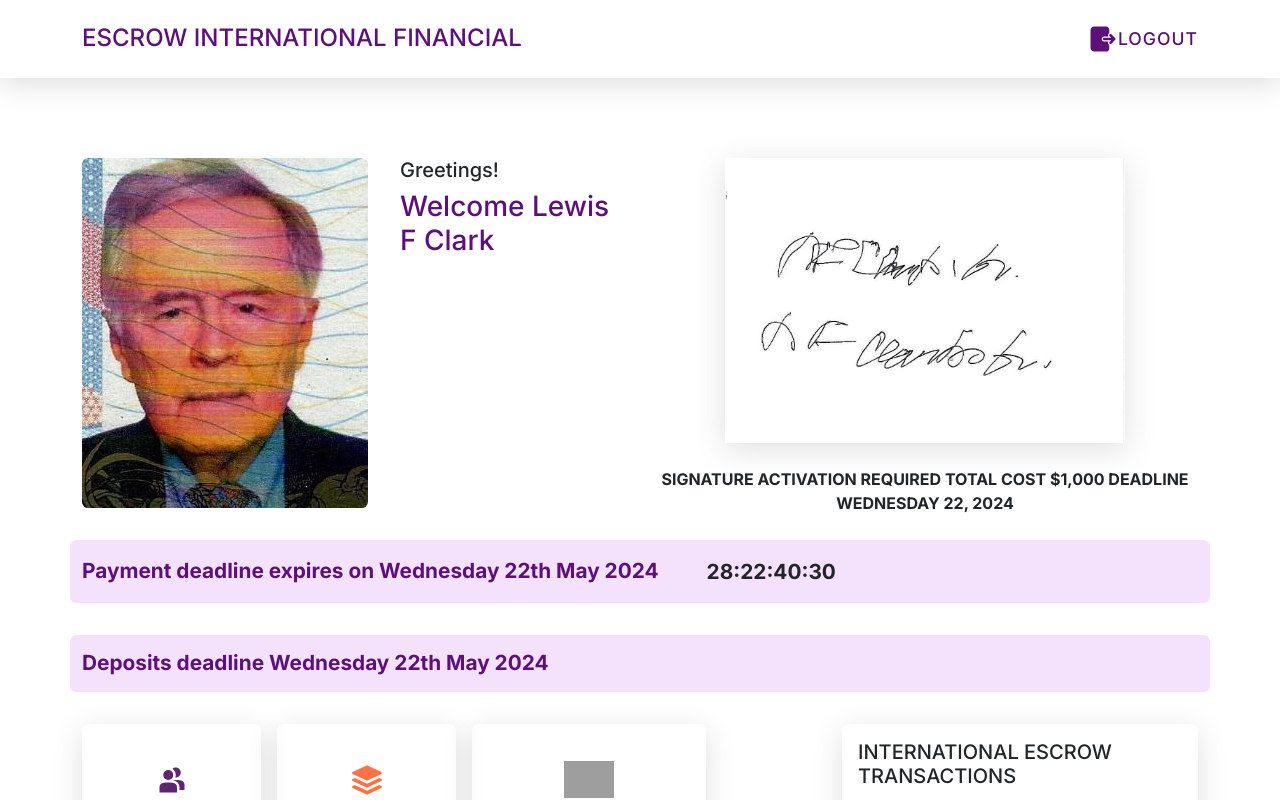
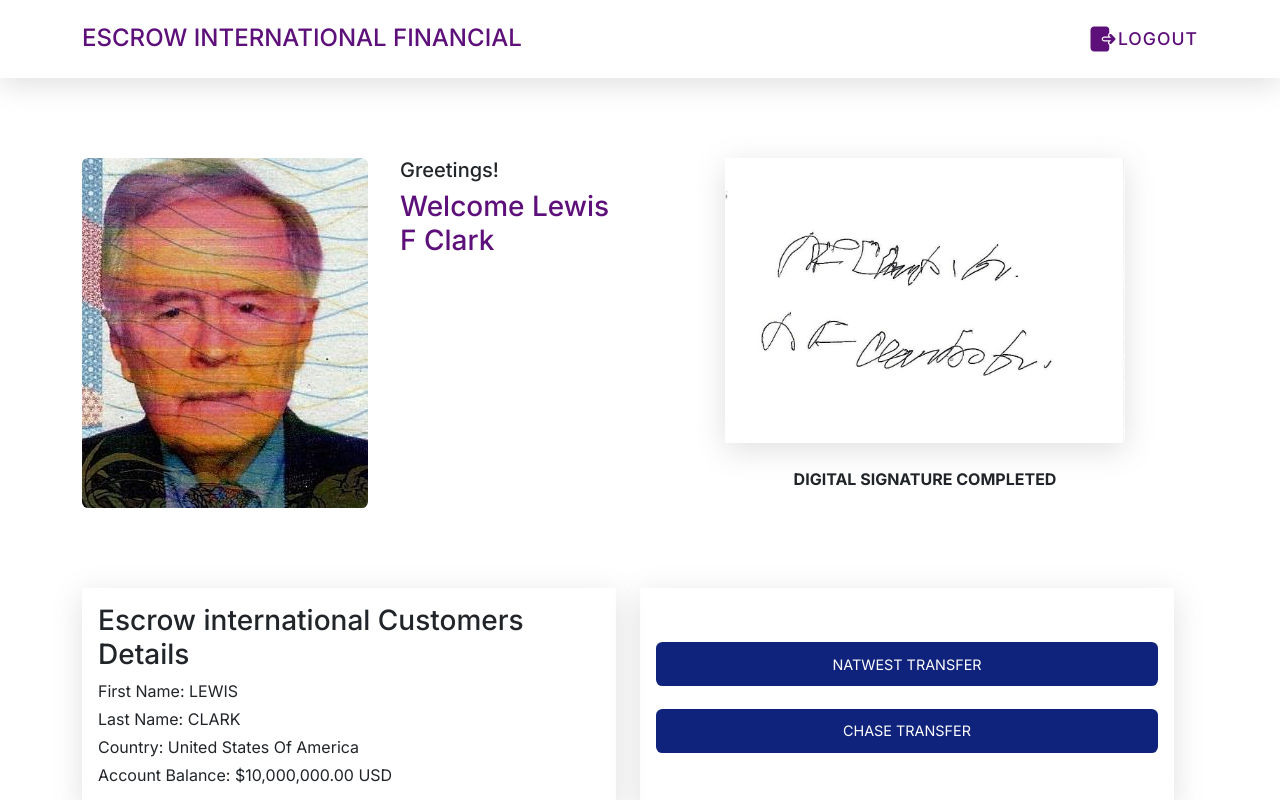
Before and after one commit to MujeebBinAzhar/escrow, a Next.js app: page /admindashboard in a window 1280 px wide. Shown: the top 800 px of the page. Built offline with nearby package versions, Linux system fonts and the light colour scheme; grey boxes are pictures that could not be loaded.

Commit message:
new changes

```diff
--- a/src/app/admindashboard/page.jsx
+++ b/src/app/admindashboard/page.jsx
@@ -1,11 +1,138 @@
-import React from "react";
+"use client";
+import React, { useState } from "react";
 import Link from "next/link";
 import CountdownTimer from "../components/CountdownTimer";
 
 const page = () => {
+  const [natwest, setNatwest] = useState(false);
+  const [chase, setChase] = useState(false);
+
+  const [pending, setPending] = useState(false);
+  const [natwestTransfer, setNatwestTransfer] = useState({
+    firstName: "",
+    lastName: "",
+    accountNumber: "",
+    sortCode: "",
+    amount: "",
+  });
+
+  const natwestChange = (e) => {
+    setNatwestTransfer({
+      ...natwestTransfer,
+      [e.target.name]: e.target.value,
+    });
+    console.log(natwestTransfer);
+  };
+
+  const natwestSubmitHandler = (e) => {
+    e.preventDefault();
+
+    if (
+      natwestTransfer.firstName === "" ||
+      natwestTransfer.lastName === "" ||
+      natwestTransfer.accountNumber === "" ||
+      natwestTransfer.sortCode === "" ||
+      natwestTransfer.amount === ""
+    ) {
+      alert("All fields are required");
+      return;
+    }
+
+    if (natwestTransfer.amount > 5000000) {
+      alert("Amount should be less than $5,000,000");
+      return;
+    }
+    setNatwest(false);
+    setPending(true);
+  };
+
   return (
     <>
-      <div>
+      {natwest && (
+        <div className="admin-nat-model">
+          <div className="natwest">
+            <div className="text-end">
+              <img
+                src="/plus.svg"
+                className="admin-cross"
+                alt=""
+                onClick={() => setNatwest(false)}
+              />
+            </div>
+
+            <div className="nat-form mt-3">
+              <form onSubmit={natwestSubmitHandler}>
+                <input
+                  type="text"
+                  className="custom-field mt-3"
+                  placeholder="Beneficiary First Name:"
+                  name="firstName"
+                  value={natwestTransfer.firstName}
+                  onChange={natwestChange}
+                />
+                <input
+                  type="text"
+                  className="custom-field mt-3"
+                  placeholder="Beneficiary Last Name:"
+                  name="lastName"
+                  value={natwestTransfer.lastName}
+                  onChange={natwestChange}
+                />
+                <input
+                  type="text"
+                  className="custom-field mt-3"
+                  placeholder="Beneficiary Account Number:"
+                  name="accountNumber"
+                  value={natwestTransfer.accountNumber}
+                  onChange={natwestChange}
+                />
+                <input
+                  type="text"
+                  className="custom-field mt-3"
+                  placeholder="Bank Sort Code:"
+                  name="sortCode"
+                  value={natwestTransfer.sortCode}
+                  onChange={natwestChange}
+                />
+                <input
+                  type="number"
+                  className="custom-field mt-3"
+                  placeholder="Enter Amount (Max $5,000,000)"
+                  name="amount"
+                  value={natwestTransfer.amount}
+                  onChange={natwestChange}
+                />
+                <button type="submit" className="admin-btn mt-4">
+                  Transfer
+                </button>
+              </form>
+            </div>
+          </div>
+        </div>
+      )}
+      {
+        pending &&  <div className="admin-nat-model">
+        <div className="pending-pop-up">
+
+
+          <div className="natwest">
+          <div className="text-end">
+            <img
+              src="/plus.svg"
+              className="admin-cross"
+              alt=""
+              onClick={() => setPending(false)}
+            />
+          </div>
+            <p>Thanks for transaction</p>
+            <h4>TRANSACTION PENDING</h4>
+          </div>
+        </div>
+      </div>
+      }
+
+
+
       <section className="dash-navigation">
         <div className="container">
           <div className="dash-inner">
@@ -23,7 +150,6 @@ const page = () => {
       </section>
       <section className="dashboard">
         <div className="container">
-
           <div className="row">
             <div className="col-lg-6">
               <div className="top">
@@ -37,20 +163,40 @@ const page = () => {
               </div>
             </div>
             <div className="col-lg-6 d-flex flex-column align-items-center mt-4 mt-lg-0">
-              <img src="sig.jpeg" alt="signature"
-                className="sig-img"
-
-                />
+              <img src="sig.jpeg" alt="signature" className="sig-img" />
 
               <p className="mt-4 text-center">
-                  <b>SIGNATURE ACTIVATION REQUIRED TOTAL COST $1,000 DEADLINE WEDNESDAY 22, 2024</b>
+                <b>DIGITAL SIGNATURE COMPLETED</b>
               </p>
             </div>
           </div>
 
+          <div className="row py-5">
             <div className="row">
-              <CountdownTimer />
+              <div className="col-md-6">
+                <div className="custom-card">
+                  <h3>Escrow international Customers Details</h3>
 
+                  <p className="mb-1">First Name: LEWIS</p>
+                  <p className="mb-1">Last Name: CLARK</p>
+                  <p className="mb-1">Country: United States Of America</p>
+                  <p className="mb-1">Account Balance: $10,000,000.00 USD </p>
+                </div>
+              </div>
+              <div className="col-md-6 mt-4 mt-md-0">
+                <div className="custom-card">
+                  <button
+                    className="admin-btn"
+                    onClick={() => setNatwest(true)}
+                  >
+                    NATWEST TRANSFER
+                  </button>
+                  <button className="admin-btn" onClick={() => setNatwest(true)} >CHASE TRANSFER</button>
+                </div>
+              </div>
+            </div>
+          </div>
+          <div className="row pt-5">
             <div className="col-lg-8">
               <ul className="dash-top-ul">
                 <li>
@@ -89,7 +235,7 @@ const page = () => {
                     </div>
                   </div>
                 </li>
-                  <li>
+                {/* <li>
                     <div className="dash-card p-1">
                       <img src="clock.svg" alt />
 
@@ -171,7 +317,7 @@ const page = () => {
                         </div>
                       </div>
                     </div>
-                  </li>
+                  </li> */}
               </ul>
               <div className="trans-card">
                 <h4 className="purple">Details</h4>
@@ -218,9 +364,7 @@ const page = () => {
                       </div>
                       <div className="details">
                         <p>
-                            <span className="black fw-bold">
-                              Chase&nbsp;Bank
-                            </span>
+                          <span className="black fw-bold">Chase&nbsp;Bank</span>
                         </p>
                       </div>
                       <div className="details">
@@ -301,11 +445,7 @@ const page = () => {
             </div>
             <div className="col-lg-4 mt-3 mt-lg-0">
               <div className="trans-card">
-                  <img
-                    src="card-back.jpeg"
-                    className="img-fluid"
-                    alt="updates"
-                  />
+                <img src="card-back.jpeg" className="img-fluid" alt="updates" />
               </div>
             </div>
           </div>
@@ -323,7 +463,6 @@ const page = () => {
           </div>
         </div>
       </section>
-      </div>
     </>
   );
 };
--- a/src/app/common/Navbar.jsx
+++ b/src/app/common/Navbar.jsx
@@ -1,7 +1,7 @@
 import React from "react";
 import styles from "./navbar.module.scss";
 import Link from "next/link";
-import NavBtn from "../components/NavBtn";
+
 
 const Navbar = () => {
 
@@ -20,7 +20,7 @@ const Navbar = () => {
             <Link className="me-3" href="/about"> About </Link>
             <Link className="me-3" href="/visa-debit"> <img src="visa.png" className="nav-visa"  alt="visacard" /> Visa Debit </Link>
             <Link className="ms-3" href="/login"> Login </Link>
-           <NavBtn/>
+
 
 
             </div>
--- a/src/app/globals.css
+++ b/src/app/globals.css
@@ -121,6 +121,7 @@ body {
 .dash-top-ul li {
   margin-right: 1rem;
   margin-bottom: 1rem;
+  flex: 1;
 }
 .dash-top-ul li .dash-card {
   padding: 1rem 2rem;
@@ -354,6 +355,15 @@ body {
   }
 }
 
+.custom-card {
+  padding: 1rem;
+  box-shadow: rgba(100, 100, 111, 0.2) 0px 7px 29px 0px;
+  height: 100%;
+  display: flex;
+  flex-direction: column;
+  justify-content: center;
+}
+
 .custom-field {
   width: 100%;
   padding: 0.7rem 1rem;
@@ -456,14 +466,16 @@ body {
   border-radius: 0.4rem;
   font-size: 1.1rem;
 }
-.visa-card .input, .visa-card button {
+.visa-card .input,
+.visa-card button {
   width: 48%;
 }
 @media all and (max-width: 992px) {
   .visa-card {
     flex-direction: column;
   }
-  .visa-card .input, .visa-card button {
+  .visa-card .input,
+  .visa-card button {
     width: 100%;
   }
 }
@@ -557,4 +569,55 @@ body {
   width: 100%;
   max-width: 400px;
   box-shadow: rgba(100, 100, 111, 0.2) 0px 7px 29px 0px;
+}
+
+.admin-btn {
+  background-color: #10237c;
+  color: #fff;
+  padding: 0.7rem 1rem;
+  border-radius: 0.4rem;
+  border: 0;
+  text-transform: capitalize;
+  font-size: 0.9rem;
+  margin-left: 1rem;
+  display: block;
+  width: 100%;
+  margin: 0.7rem 0;
+}
+
+.admin-nat-model {
+  position: fixed;
+  left: 0;
+  right: 0;
+  background-color: rgba(0, 0, 0, 0.8);
+  padding: 1rem;
+  width: 100%;
+  height: 100%;
+  z-index: 9999;
+  border-radius: 0.4rem;
+}
+
+.natwest {
+  position: fixed;
+  top: 50%;
+  left: 50%;
+  transform: translate(-50%, -50%);
+  background-color: #fff;
+  border-radius: 0.4rem;
+  width: 500px;
+  padding: 1rem 0.7rem;
+}
+.natwest p {
+  font-size: 1.1rem;
+}
+.natwest .admin-cross {
+  rotate: 45deg;
+}
+.natwest h4 {
+  color: #10237c;
+}
+@media all and (max-width: 768px) {
+  .natwest {
+    width: 98%;
+  }
 }/*# sourceMappingURL=globals.css.map */
--- a/src/app/globals.scss
+++ b/src/app/globals.scss
@@ -115,12 +115,13 @@ body {
   padding: 0;
   margin: 0;
   display: flex;
+
   flex-wrap: wrap;
   li {
-
     margin-right: 1rem;
     margin-bottom: 1rem;
 
+    flex: 1;
     .dash-card {
       padding: 1rem 2rem;
       display: flex;
@@ -354,6 +355,15 @@ body {
   }
 }
 
+.custom-card {
+  padding: 1rem;
+  box-shadow: rgba(100, 100, 111, 0.2) 0px 7px 29px 0px;
+  height: 100%;
+  display: flex;
+  flex-direction: column;
+  justify-content: center;
+}
+
 .custom-field {
   width: 100%;
   padding: 0.7rem 1rem;
@@ -418,7 +428,7 @@ body {
     margin-bottom: 1rem;
   }
 
-  .active{
+  .active {
     background-color: #000;
   }
 }
@@ -440,10 +450,8 @@ body {
   display: flex;
   gap: 1rem;
 
-
-
-  .input{
-    input{
+  .input {
+    input {
       width: 100%;
       padding: 0.6rem;
       border-radius: 0.4rem;
@@ -451,7 +459,7 @@ body {
     }
   }
 
-  button{
+  button {
     background-color: #10237c;
     color: #fff;
     text-transform: uppercase;
@@ -461,46 +469,45 @@ body {
     font-size: 1.1rem;
   }
 
-  .input , button {
+  .input,
+  button {
     width: 48%;
   }
 
   @media all and (max-width: 992px) {
     flex-direction: column;
 
-    .input , button {
+    .input,
+    button {
       width: 100%;
     }
   }
 }
 
-
-.region{
+.region {
   box-shadow: rgba(100, 100, 111, 0.2) 0px 7px 29px 0px;
   padding: 1rem;
   margin-bottom: 1rem;
   border-radius: 0.4rem;
-  h4{
-
-  font-size: 1.2rem;
-  font-weight: 500;
+  h4 {
+    font-size: 1.2rem;
+    font-weight: 500;
   }
-  ul{
+  ul {
     padding: 0;
     list-style: none;
     margin: 0;
     display: flex;
     flex-wrap: wrap;
     margin-top: 1rem;
-    li{
+    li {
       margin-right: 1rem;
       margin-left: 0.5rem;
       position: relative;
       font-weight: bold;
 
-
-      &::after{
-        content: '';
+      &::after {
+        content: "";
         position: absolute;
         width: 2px;
         height: 20px;
@@ -512,48 +519,42 @@ body {
   }
 
   @media all and (max-width: 992px) {
-    ul{
+    ul {
       display: block;
-      li{
+      li {
         margin-bottom: 0.5rem;
       }
     }
   }
 }
 
-
-.nav-visa{
+.nav-visa {
   max-width: 45px;
-
 }
 
-
-.usa{
+.usa {
   text-transform: capitalize;
   font-weight: 500;
   color: #1a046f;
-  span{
+  span {
     text-transform: capitalize;
     font-weight: bold;
     margin-top: 1rem;
   }
 }
 
-
 .payment-para {
   text-align: start !important;
   font-size: 0.8rem;
 }
 
-
-.payment-box{
+.payment-box {
   display: flex;
   justify-content: space-between;
   max-width: 90px;
 }
 
-
-.nav-btn{
+.nav-btn {
   background-color: #10237c;
   color: #fff;
   padding: 0.5rem 1rem;
@@ -563,15 +564,67 @@ body {
   font-size: 0.9rem;
   margin-left: 1rem;
 
-  @media all and (max-width: 768px){
+  @media all and (max-width: 768px) {
     margin-left: 0;
     margin-top: 0.5rem;
   }
 }
 
-.sig-img{
-width: 100%;
-max-width: 400px;
+.sig-img {
+  width: 100%;
+  max-width: 400px;
   box-shadow: rgba(100, 100, 111, 0.2) 0px 7px 29px 0px;
+}
 
+.admin-btn {
+  background-color: #10237c;
+  color: #fff;
+  padding: 0.7rem 1rem;
+  border-radius: 0.4rem;
+  border: 0;
+  text-transform: capitalize;
+  font-size: 0.9rem;
+  margin-left: 1rem;
+  display: block;
+  width: 100%;
+  margin: 0.7rem 0;
 }
+
+.admin-nat-model {
+  position: fixed;
+  left: 0;
+  right: 0;
+  background-color: rgb(0, 0, 0, 0.8);
+  padding: 1rem;
+  width: 100%;
+  height: 100%;
+  z-index: 9999;
+  border-radius: 0.4rem;
+}
+
+.natwest {
+  position: fixed;
+  top: 50%;
+  left: 50%;
+  transform: translate(-50%, -50%);
+  background-color: #fff;
+  border-radius: 0.4rem;
+  width: 500px;
+  padding: 1rem 0.7rem;
+
+  p {
+    font-size: 1.1rem;
+  }
+  .admin-cross {
+    rotate: 45deg;
+  }
+  h4 {
+    color: #10237c;
+  }
+  @media all and (max-width: 768px) {
+    width: 98%;
+  }
+}
+
+.pendind {
+}
```
Also changed, not shown: src/app/components/Form.jsx (+0 -9 lines), 1 other file (tests, documents, lock files or other folders). Lines whose indentation alone changed are shown as unchanged.
